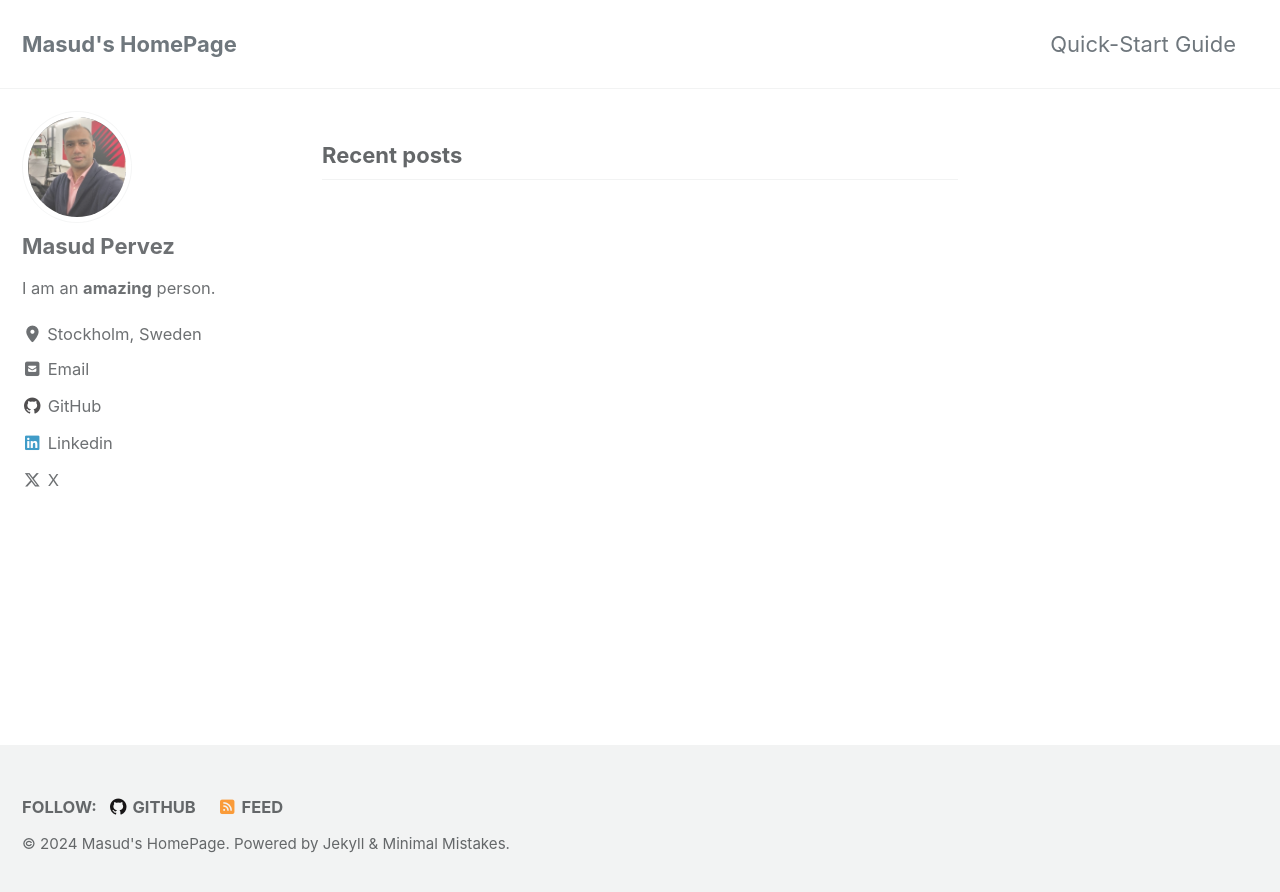
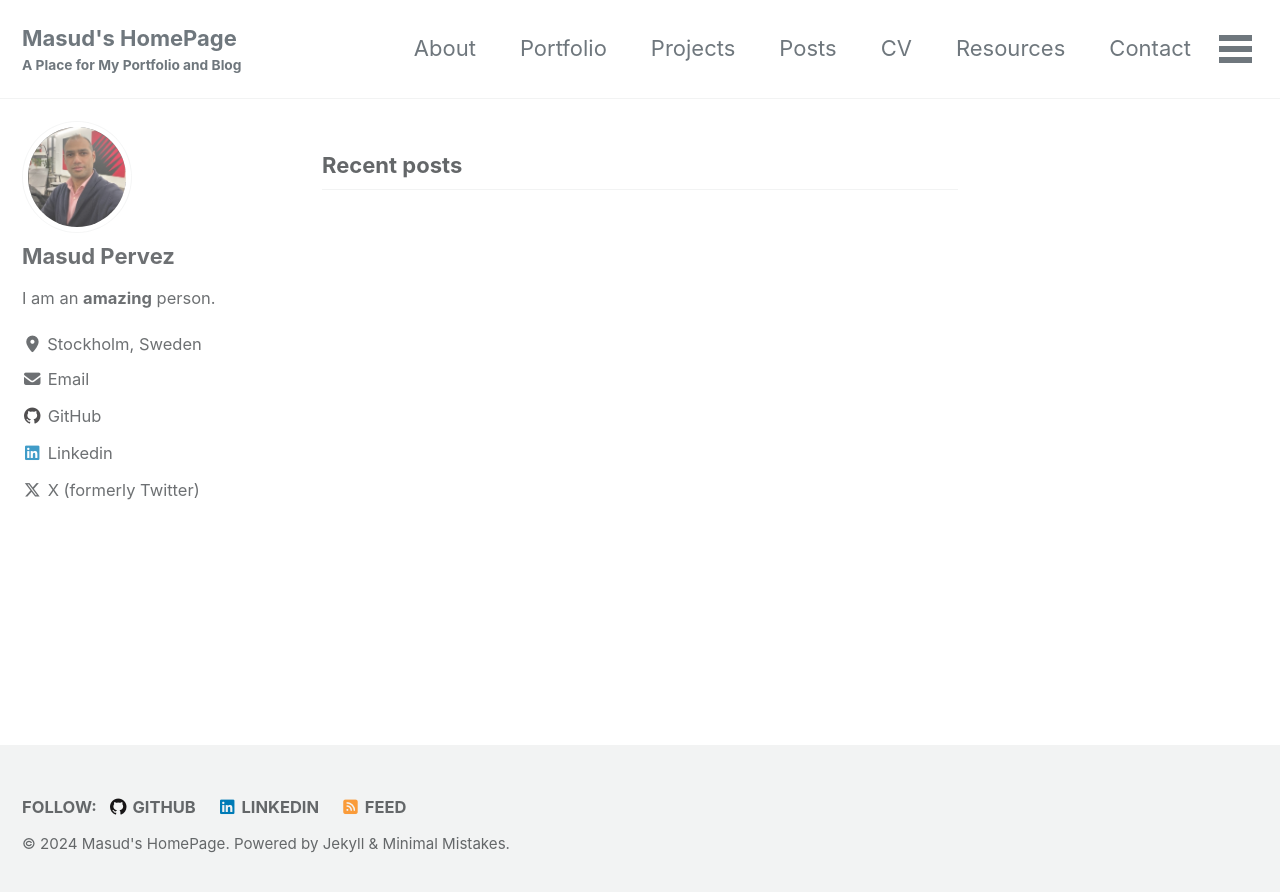
Before and after one commit to masudpervez27/masudpervez27.github.io, a Jekyll site: the page built from index.html, in a window 1280 px wide. Shown: the top 892 px of the page. Built offline with Jekyll 4.4.1, drawn with Linux system fonts in a browser that asks for light colours; cached includes are drawn as plain includes; the list of posts is cut into pages by our own code.

Commit message:
update navbar

```diff
--- a/_config.yml
+++ b/_config.yml
@@ -19,10 +19,10 @@ locale                   : "en-US"
 rtl                      : # true, false (default) # turns direction of the page into right to left for RTL languages
 title                    : "Masud's HomePage"
 title_separator          : "-"
-subtitle                 : # site tagline that appears below site title in masthead
+subtitle                 : "A Place for My Portfolio and Blog"
 name                     : "Masud's HomePage"
-description              : "A Place for My Portfolio and Blog"
-url                      : # the base hostname & protocol for your site e.g. "https://mmistakes.github.io"
+description              : "Data Scientist | Statistician"
+url                      : "https://masudpervez27.github.io" # the base hostname & protocol for your site e.g. "https://mmistakes.github.io"
 baseurl                  : # the subpath of your site, e.g. "/blog"
 repository               : # GitHub username/repo-name e.g. "mmistakes/minimal-mistakes"
 teaser                   : # path of fallback teaser image, e.g. "/assets/images/500x300.png"
@@ -120,21 +120,20 @@ author:
   email            :
   links:
     - label: "Email"
-      icon: "fas fa-fw fa-envelope-square"
+      icon: "fa-solid fa-envelope"
       url: "mailto:masud.pervez@yahoo.com"
     - label: "GitHub"
       icon: "fab fa-github"
       url: "https://github.com/masudpervez27"
     - label: "Linkedin"
       icon: "fa-brands fa-linkedin"
-      url: "https://linkedin.com/masud-pervez-431a0418"
-    - label: "X"
+      url: "https://linkedin.com/in/masud-pervez-431a0418"
+    - label: "X (formerly Twitter)"
       icon: "fa-brands fa-x-twitter"
       url: "https://x.com/MasudPe15462403"
     - label: "Website"
       icon: "fas fa-fw fa-link"
       # url: "https://your-website.com"
-
     - label: "Facebook"
       icon: "fab fa-fw fa-facebook-square"
       # url: "https://facebook.com/"
@@ -151,6 +150,9 @@ footer:
     - label: "GitHub"
       icon: "fab fa-github"
       url: "https://github.com/masudpervez27"
+    - label: "Linkedin"
+      icon: "fa-brands fa-linkedin"
+      url: "https://linkedin.com/in/masud-pervez-431a0418"
     - label: "GitLab"
       icon: "fab fa-fw fa-gitlab"
       # url:
--- a/_data/navigation.yml
+++ b/_data/navigation.yml
@@ -1,7 +1,6 @@
 # main links
 main:
-  - title: "Quick-Start Guide"
-    url: https://mmistakes.github.io/minimal-mistakes/docs/quick-start-guide/
+
   # - title: "About"
   #   url: https://mmistakes.github.io/minimal-mistakes/about/
   # - title: "Sample Posts"
@@ -10,3 +9,28 @@ main:
   #   url: /collection-archive/
   # - title: "Sitemap"
   #   url: /sitemap/
+
+  - title: "About"
+    url: /about/
+
+  - title: "Portfolio"
+    url: /portfolio/
+
+  - title: "Projects"
+    url: /projects/
+
+  - title: "Posts"
+    url: /posts/
+
+  - title: "CV"
+    url: /files/Resume.pdf
+
+  - title: "Resources"
+    url: /resources/
+
+  - title: "Contact"
+    url: /contact/
+
+  - title: "External Link"
+    url: https://google.com
+    target: _blank
```
Also changed, not shown: 1 other file.
